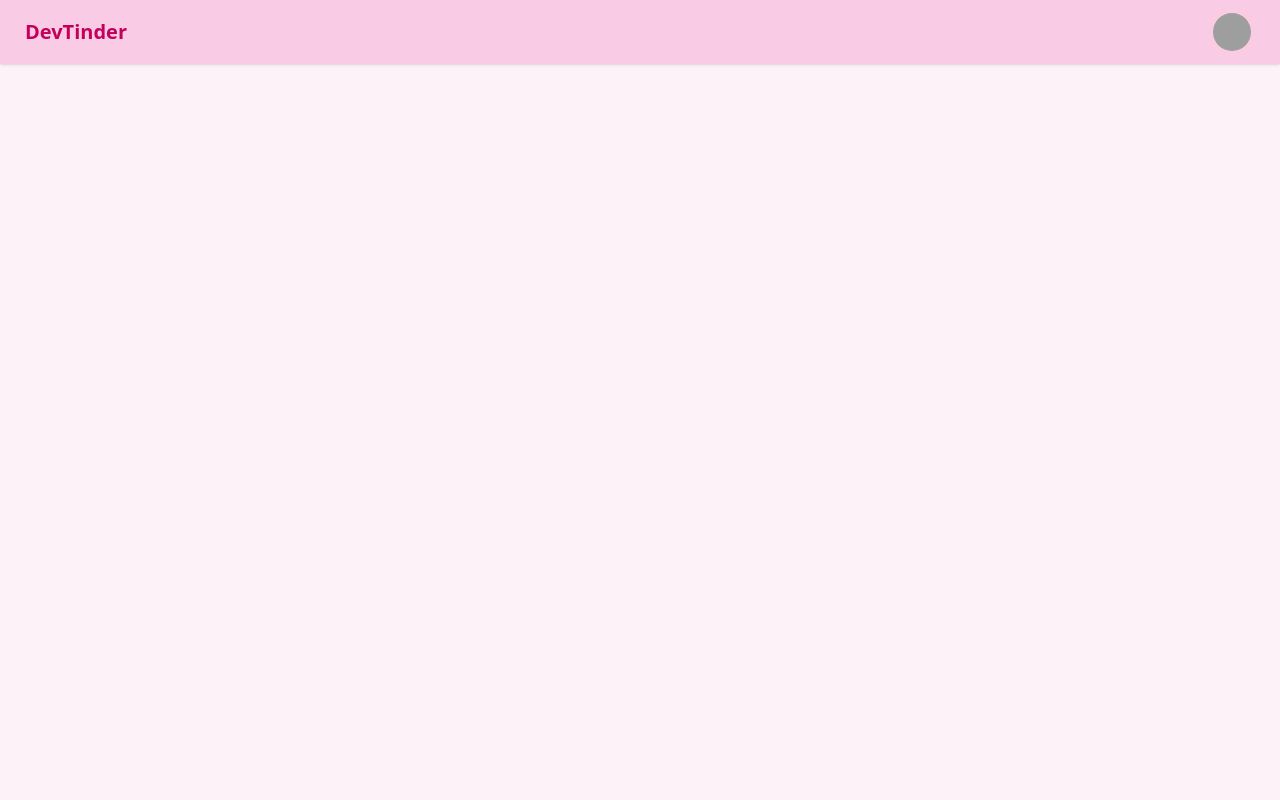
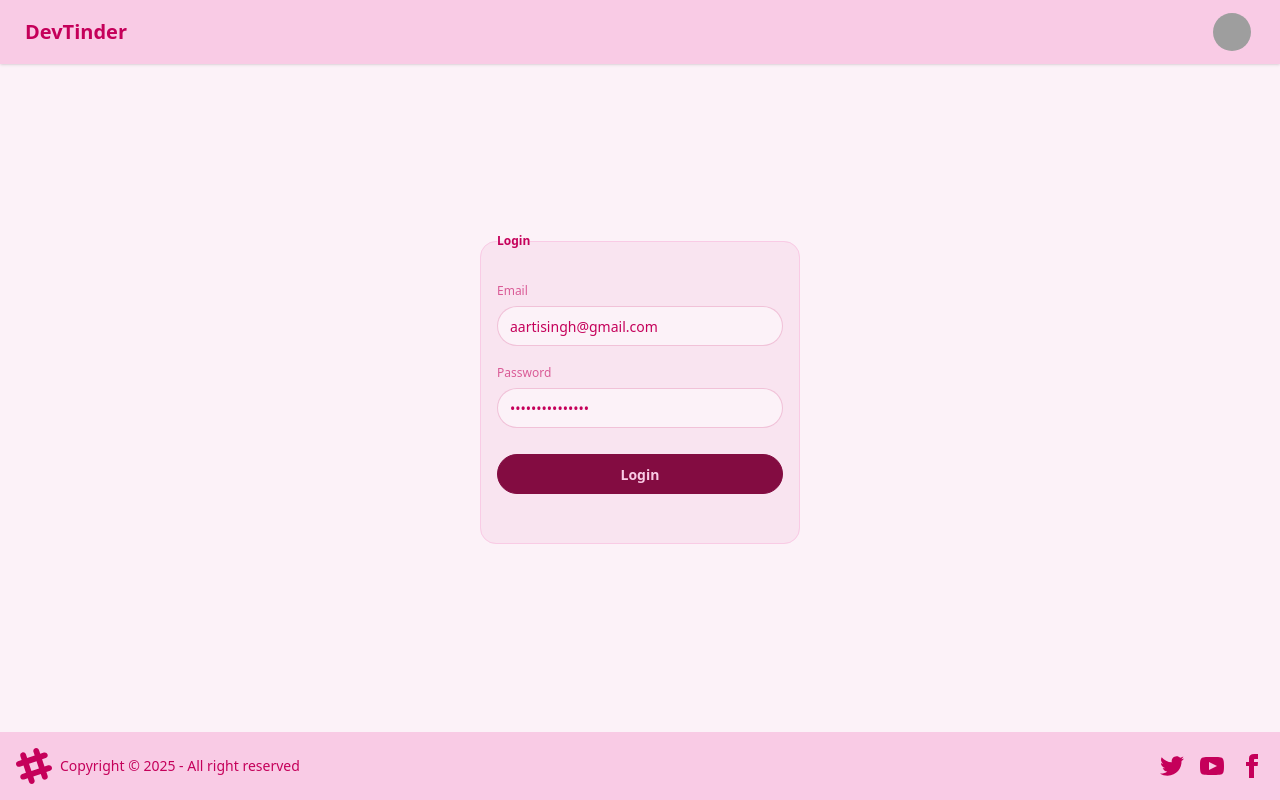
Before and after one commit to aartibisht123/devTinder-web, a React (Vite) app: page /login in a window 1280 px wide. Built offline with nearby package versions, Linux system fonts and the light colour scheme; grey boxes are pictures that could not be loaded.

Commit message:
login created

```diff
--- a/package.json
+++ b/package.json
@@ -10,9 +10,13 @@
     "preview": "vite preview"
   },
   "dependencies": {
+    "@reduxjs/toolkit": "^2.11.2",
     "@tailwindcss/vite": "^4.1.18",
+    "axios": "^1.13.2",
     "react": "^19.2.0",
     "react-dom": "^19.2.0",
+    "react-redux": "^9.2.0",
+    "react-router-dom": "^7.11.0",
     "tailwindcss": "^4.1.18"
   },
   "devDependencies": {
--- a/src/App.jsx
+++ b/src/App.jsx
@@ -1,37 +1,23 @@
+import { BrowserRouter, Route, Routes } from "react-router-dom"
+
+import Body from "./Body"
+import Login from "./Login"
+import Profile from "./Profile"
 
 function App() {
 
 
   return (
     <>
-<div className="navbar bg-base-300 shadow-sm">
-  <div className="flex-1">
-    <a className="btn btn-ghost text-xl">DevTinder</a>
-  </div>
-  <div className="flex gap-2">
-    <div className="dropdown dropdown-end mx-5">
-      <div tabIndex={0} role="button" className="btn btn-ghost btn-circle avatar">
-        <div className="w-10 rounded-full">
-          <img
-            alt="Tailwind CSS Navbar component"
-            src="https://img.daisyui.com/images/stock/photo-1534528741775-53994a69daeb.webp" />
-        </div>
-      </div>
-      <ul
-        tabIndex="-1"
-        className="menu menu-sm dropdown-content bg-base-100 rounded-box z-1 mt-3 w-52 p-2 shadow">
-        <li>
-          <a className="justify-between">
-            Profile
-            <span className="badge">New</span>
-          </a>
-        </li>
-        <li><a>Settings</a></li>
-        <li><a>Logout</a></li>
-      </ul>
-    </div>
-  </div>
-</div>
+    <BrowserRouter basename="/">
+    <Routes>
+      <Route path="/" element={<Body/>}>
+      <Route  path="/login" element={<Login/>}/>
+       <Route path="/profile" element={<Profile/>}/>
+      </Route>
+    </Routes>
+    </BrowserRouter>
+
     </>
   )
 }
--- /dev/null
+++ b/src/Body.jsx
@@ -0,0 +1,16 @@
+import React from 'react'
+import NavBar from './NavBar'
+import { Outlet } from 'react-router-dom'
+import Footer from './Footer'
+
+const Body = () => {
+  return (
+    <div>
+      <NavBar/>
+      <Outlet/>
+      <Footer/>
+    </div>
+  )
+}
+
+export default Body
--- /dev/null
+++ b/src/Footer.jsx
@@ -0,0 +1,61 @@
+import React from 'react'
+
+const Footer = () => {
+  return (
+    <>
+    <footer className="footer sm:footer-horizontal bg-base-300  items-center p-4 fixed bottom-0 ">
+  <aside className="grid-flow-col items-center">
+    <svg
+      width="36"
+      height="36"
+      viewBox="0 0 24 24"
+      xmlns="http://www.w3.org/2000/svg"
+      fillRule="evenodd"
+      clipRule="evenodd"
+      className="fill-current">
+      <path
+        d="M22.672 15.226l-2.432.811.841 2.515c.33 1.019-.209 2.127-1.23 2.456-1.15.325-2.148-.321-2.463-1.226l-.84-2.518-5.013 1.677.84 2.517c.391 1.203-.434 2.542-1.831 2.542-.88 0-1.601-.564-1.86-1.314l-.842-2.516-2.431.809c-1.135.328-2.145-.317-2.463-1.229-.329-1.018.211-2.127 1.231-2.456l2.432-.809-1.621-4.823-2.432.808c-1.355.384-2.558-.59-2.558-1.839 0-.817.509-1.582 1.327-1.846l2.433-.809-.842-2.515c-.33-1.02.211-2.129 1.232-2.458 1.02-.329 2.13.209 2.461 1.229l.842 2.515 5.011-1.677-.839-2.517c-.403-1.238.484-2.553 1.843-2.553.819 0 1.585.509 1.85 1.326l.841 2.517 2.431-.81c1.02-.33 2.131.211 2.461 1.229.332 1.018-.21 2.126-1.23 2.456l-2.433.809 1.622 4.823 2.433-.809c1.242-.401 2.557.484 2.557 1.838 0 .819-.51 1.583-1.328 1.847m-8.992-6.428l-5.01 1.675 1.619 4.828 5.011-1.674-1.62-4.829z"></path>
+    </svg>
+    <p>Copyright © {new Date().getFullYear()} - All right reserved</p>
+  </aside>
+  <nav className="grid-flow-col gap-4 md:place-self-center md:justify-self-end">
+    <a>
+      <svg
+        xmlns="http://www.w3.org/2000/svg"
+        width="24"
+        height="24"
+        viewBox="0 0 24 24"
+        className="fill-current">
+        <path
+          d="M24 4.557c-.883.392-1.832.656-2.828.775 1.017-.609 1.798-1.574 2.165-2.724-.951.564-2.005.974-3.127 1.195-.897-.957-2.178-1.555-3.594-1.555-3.179 0-5.515 2.966-4.797 6.045-4.091-.205-7.719-2.165-10.148-5.144-1.29 2.213-.669 5.108 1.523 6.574-.806-.026-1.566-.247-2.229-.616-.054 2.281 1.581 4.415 3.949 4.89-.693.188-1.452.232-2.224.084.626 1.956 2.444 3.379 4.6 3.419-2.07 1.623-4.678 2.348-7.29 2.04 2.179 1.397 4.768 2.212 7.548 2.212 9.142 0 14.307-7.721 13.995-14.646.962-.695 1.797-1.562 2.457-2.549z"></path>
+      </svg>
+    </a>
+    <a>
+      <svg
+        xmlns="http://www.w3.org/2000/svg"
+        width="24"
+        height="24"
+        viewBox="0 0 24 24"
+        className="fill-current">
+        <path
+          d="M19.615 3.184c-3.604-.246-11.631-.245-15.23 0-3.897.266-4.356 2.62-4.385 8.816.029 6.185.484 8.549 4.385 8.816 3.6.245 11.626.246 15.23 0 3.897-.266 4.356-2.62 4.385-8.816-.029-6.185-.484-8.549-4.385-8.816zm-10.615 12.816v-8l8 3.993-8 4.007z"></path>
+      </svg>
+    </a>
+    <a>
+      <svg
+        xmlns="http://www.w3.org/2000/svg"
+        width="24"
+        height="24"
+        viewBox="0 0 24 24"
+        className="fill-current">
+        <path
+          d="M9 8h-3v4h3v12h5v-12h3.642l.358-4h-4v-1.667c0-.955.192-1.333 1.115-1.333h2.885v-5h-3.808c-3.596 0-5.192 1.583-5.192 4.615v3.385z"></path>
+      </svg>
+    </a>
+  </nav>
+</footer>
+    </>
+  )
+}
+
+export default Footer
--- /dev/null
+++ b/src/Login.jsx
@@ -0,0 +1,39 @@
+import axios from 'axios';
+import React, { useState } from 'react'
+
+const Login = () => {
+
+    const [emailId, setEmailId] = useState("aartisingh@gmail.com");
+    const [password, setPassword] = useState("Aartisingh@1234");
+
+    const handleLogin = async () => {
+        try {
+          const res =  await axios.post('http://localhost:3000/login',
+            {
+          emailId,
+          password,
+            },
+            {withCredentials: true}
+          );
+        }catch (error) {
+            console.log(error);
+        }};
+
+  return (
+    <div className='flex justify-center my-40'>
+    <fieldset className="fieldset bg-base-200 border-base-300 rounded-box w-xs border h-80 p-4" >
+  <legend className="fieldset-legend">Login</legend>
+
+  <label className="label mt-3" >Email</label>
+  <input type="email" className="input" placeholder="Email" value={emailId} onChange={(e)=> setEmailId(e.target.value)}/>
+
+  <label className="label mt-3">Password</label>
+  <input type="password" className="input" placeholder="Password" value={password} onChange={(e)=> setPassword(e.target.value)} />
+
+  <button className="btn btn-neutral mt-5" onClick={handleLogin}>Login</button>
+</fieldset>
+    </div>
+  )
+}
+
+export default Login
--- /dev/null
+++ b/src/NavBar.jsx
@@ -0,0 +1,36 @@
+import React from 'react'
+
+const NavBar = () => {
+  return (
+  <div className="navbar bg-base-300 shadow-sm">
+  <div className="flex-1">
+    <a className="btn btn-ghost text-xl">DevTinder</a>
+  </div>
+  <div className="flex gap-2">
+    <div className="dropdown dropdown-end mx-5">
+      <div tabIndex={0} role="button" className="btn btn-ghost btn-circle avatar">
+        <div className="w-10 rounded-full">
+          <img
+            alt="Tailwind CSS Navbar component"
+            src="https://img.daisyui.com/images/stock/photo-1534528741775-53994a69daeb.webp" />
+        </div>
+      </div>
+      <ul
+        tabIndex="-1"
+        className="menu menu-sm dropdown-content bg-base-100 rounded-box z-1 mt-3 w-52 p-2 shadow">
+        <li>
+          <a className="justify-between">
+            Profile
+            <span className="badge">New</span>
+          </a>
+        </li>
+        <li><a>Settings</a></li>
+        <li><a>Logout</a></li>
+      </ul>
+    </div>
+  </div>
+</div>
+  )
+}
+
+export default NavBar
--- /dev/null
+++ b/src/Profile.jsx
@@ -0,0 +1,11 @@
+import React from 'react'
+
+const Profile = () => {
+  return (
+    <div>
+      Profile
+    </div>
+  )
+}
+
+export default Profile
```
Also changed, not shown: 1 other file (tests, documents, lock files or other folders).
